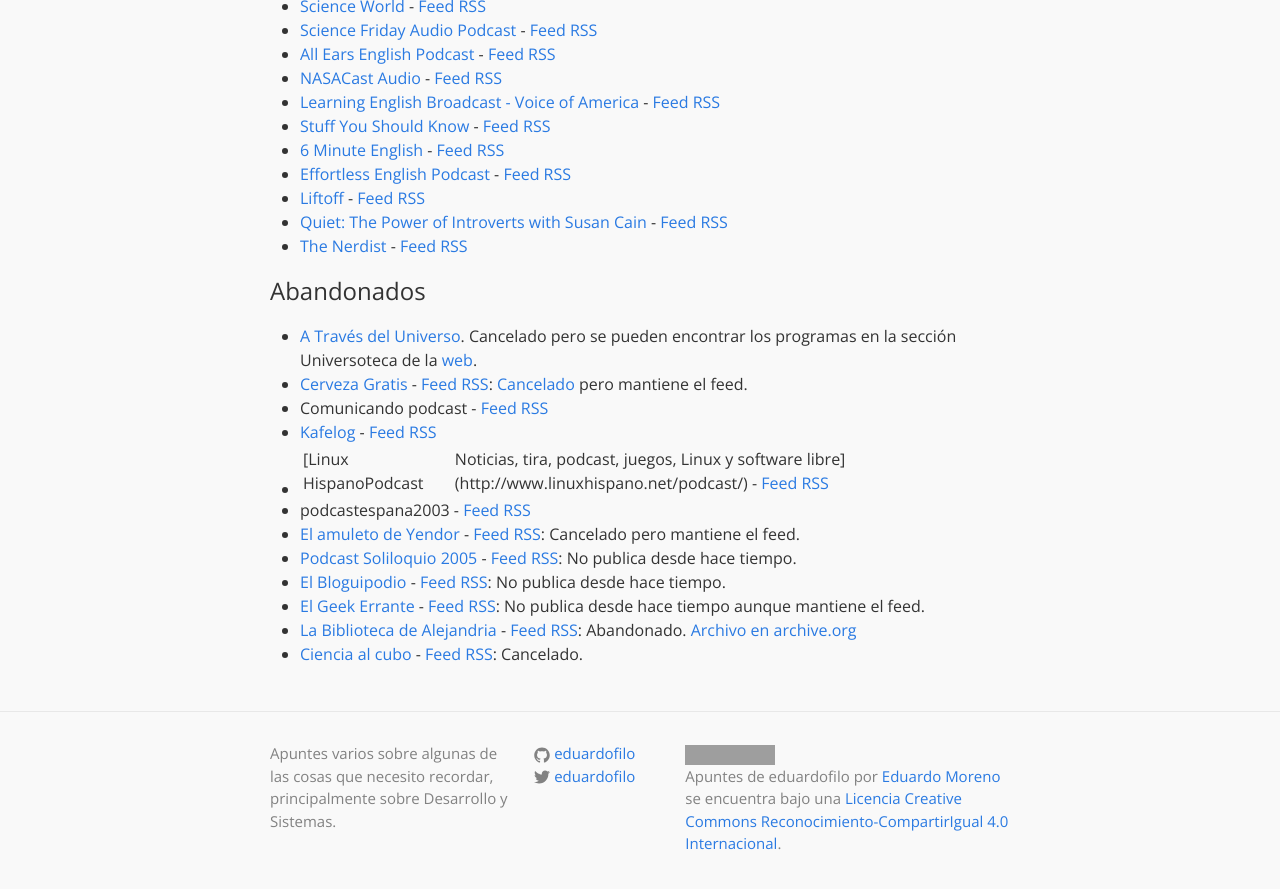
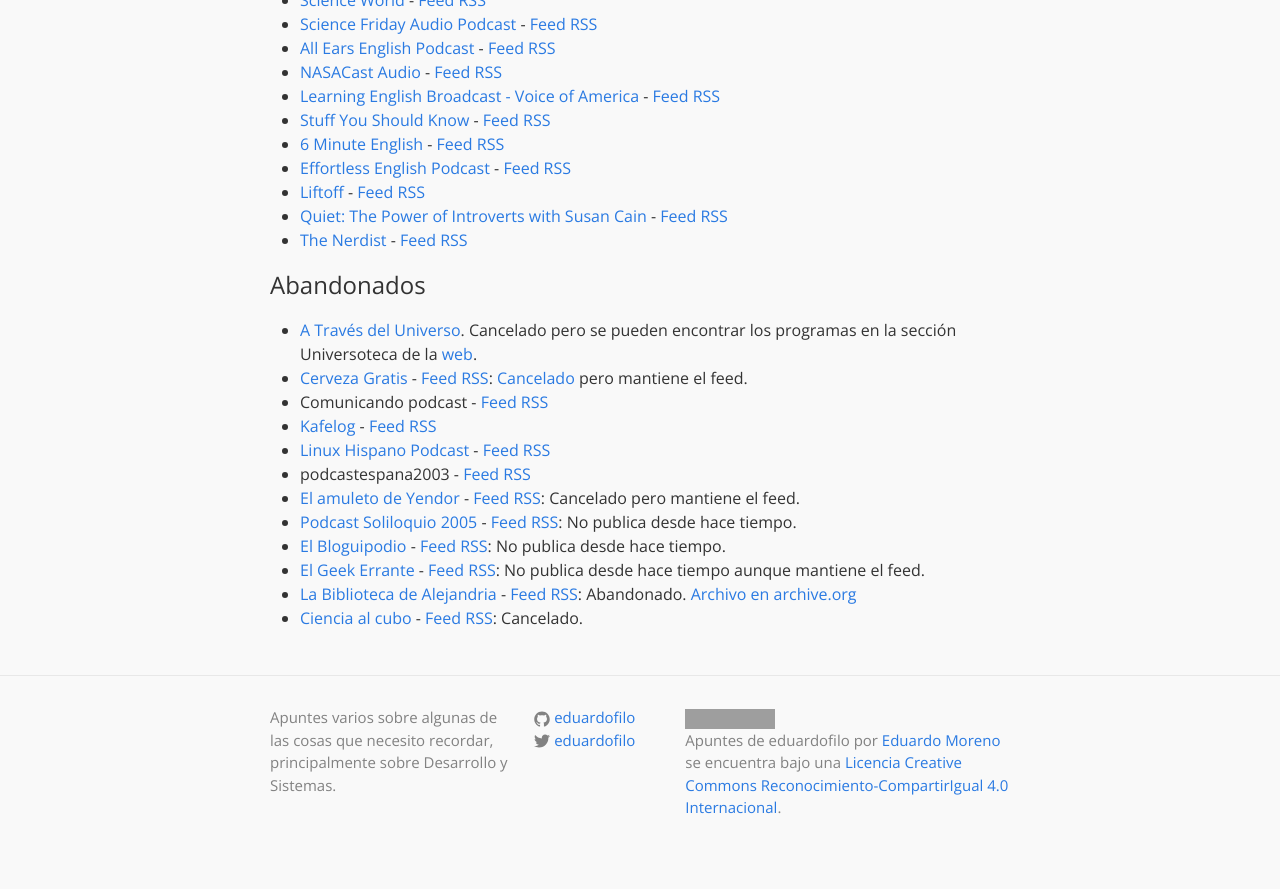
Before and after one commit to eduardofilo/eduardofilo.jekyll, a Jekyll site: the page built from podcasts.md, in a window 1280 px wide and 900 px high, scrolled down 1767 px. Shown: the top 889 px of the window. Built offline with Jekyll 4.4.1, drawn with Linux system fonts in a browser that asks for light colours; after the commit the page ends 2631 px from its top, so only the background shows below that; some of the changed text lies outside the part shown; grey boxes are pictures that could not be loaded.

Commit message:
Actualización de lista de podcasts.

```diff
--- a/podcasts.md
+++ b/podcasts.md
@@ -6,7 +6,7 @@
 
 # Directorio de Podcasts
 
-<iframe width=640>https://lists.pocketcasts.com/07ee6c07-0909-4bf3-885b-0f46a58a3758</iframe>
+<iframe width="640" src="https://lists.pocketcasts.com/07ee6c07-0909-4bf3-885b-0f46a58a3758"></iframe>
 
 Esta es la lista de podcasts que escucho/recomiendo:
 
@@ -87,7 +87,7 @@
 * [Cerveza Gratis](http://cervezagratis.es/) - [Feed RSS](http://feeds.feedburner.com/cervezagratis/OGG): [Cancelado](http://cervezagratis.es/2014/12/triste-despedida/) pero mantiene el feed.
 * Comunicando podcast - [Feed RSS](http://feeds.feedburner.com/comunicando)
 * [Kafelog](http://www.kafelog.com/) - [Feed RSS](http://feeds.feedburner.com/kafelog)
-* [Linux HispanoPodcast | Noticias, tira, podcast, juegos, Linux y software libre](http://www.linuxhispano.net/podcast/) - [Feed RSS](http://feeds.feedburner.com/ElPodcastDeLinuxHispano)
+* [Linux Hispano Podcast](http://www.linuxhispano.net/podcast/) - [Feed RSS](http://feeds.feedburner.com/ElPodcastDeLinuxHispano)
 * podcastespana2003 - [Feed RSS](http://feeds.feedburner.com/1podcast)
 * [El amuleto de Yendor](http://yendor.es/) - [Feed RSS](http://feeds.feedburner.com/ElAmuletoDeYendor): Cancelado pero mantiene el feed.
 * [Podcast Soliloquio 2005](http://www.fjromero.com/podcast/) - [Feed RSS](http://www.fjromero.com/podcast/rss.xml): No publica desde hace tiempo.
```
Also changed, not shown: other parts of podcasts.md (+1 -1 lines).
